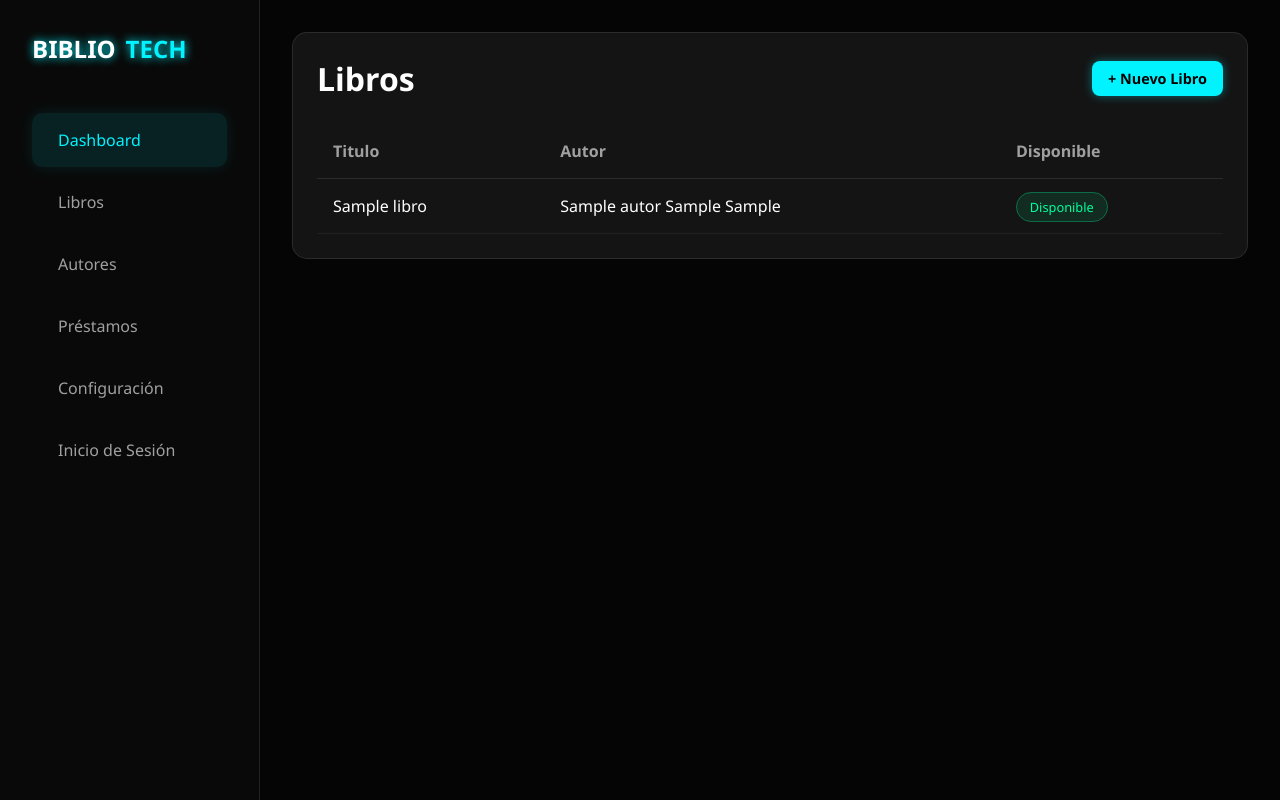
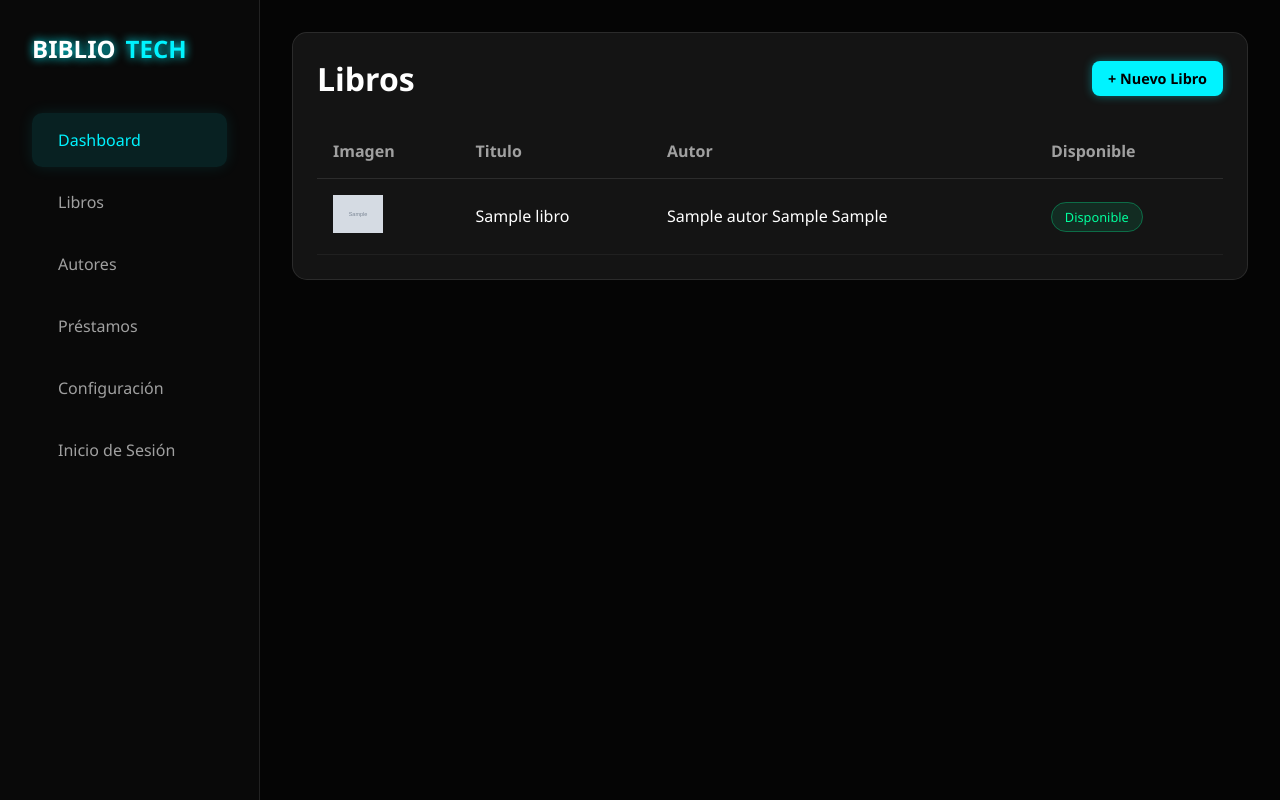
Before and after one commit to starx04/BLB_Django, a Django app: page /libros/ in a window 1280 px wide. Run offline with Django 5.2, Linux system fonts and the light colour scheme; tables that the repository leaves empty hold one stand-in row (values such as "Sample post"); grey boxes marked "Sample" are stand-in pictures.

Commit message:
actualizacion

```diff
--- a/gestion/templates/crear_libros.html
+++ b/gestion/templates/crear_libros.html
@@ -5,7 +5,7 @@
     <h2>Crear Libro</h2>
 </div>
 
-<form method="post">
+<form method="post" enctype="multipart/form-data">
     {% csrf_token %}
     <label for="id_titulo">Titulo</label>
     <input type="text" id="id_titulo" name="titulo" required>
@@ -29,6 +29,9 @@
     <label for="id_bibliografia">Bibliografia</label>
     <input type="text" id="id_bibliografia" name="bibliografia" required>
 
+    <label for="id_imagen">Imagen: </label>
+    <input type="file" id="id_imagen" name="imagen" accept="image/*"></br>
+
     <button type="submit">Guardar</button>
 </form>
 {% endblock %}
--- a/gestion/templates/libros.html
+++ b/gestion/templates/libros.html
@@ -9,6 +9,7 @@
     <table>
         <thead>
             <tr>
+                <th>Imagen</th>
                 <th>Titulo</th>
                 <th>Autor</th>
                 <th>Disponible</th>
@@ -17,6 +18,14 @@
         <tbody>
             {% for libro in libros %}
             <tr>
+                <td>
+                    {% if libro.imagen %}
+                    <img src="{{ libro.imagen.url }}" alt="{{ libro.titulo }}"
+                        style="max-height: 100px; max-width: 50px;">
+                    {% else %}
+                    No Ingresada
+                    {% endif %}
+                </td>
                 <td>{{ libro.titulo }}</td>
                 <td>{{ libro.autor }}</td>
                 <td>
--- a/gestion/views.py
+++ b/gestion/views.py
@@ -23,11 +23,14 @@ def crear_libros(request):
     if request.method == 'POST':
         titulo = request.POST.get('titulo')
         autor_id = request.POST.get('autor')
-        disponible = request.POST.get('disponible')
+        disponible = request.POST.get('disponible') == 'on'
         bibliografia = request.POST.get('bibliografia')
-        if titulo and autor_id and disponible and bibliografia:
+        imagen = request.FILES.get('imagen')
+
+        if titulo and autor_id:
             autor = Autor.objects.get(id=autor_id)
-            Libro.objects.create(titulo=titulo, autor=autor, disponible=disponible, bibliografia=bibliografia)
+            Libro.objects.create(titulo=titulo, autor=autor, disponible=disponible,
+                               bibliografia=bibliografia, imagen=imagen)
             return redirect('lista_libros')
     return render(request, 'crear_libros.html', {'autores': autores})
 #-- SECCION AUTORES --
```
Also changed, not shown: gestion/test/__init__.py (added).
